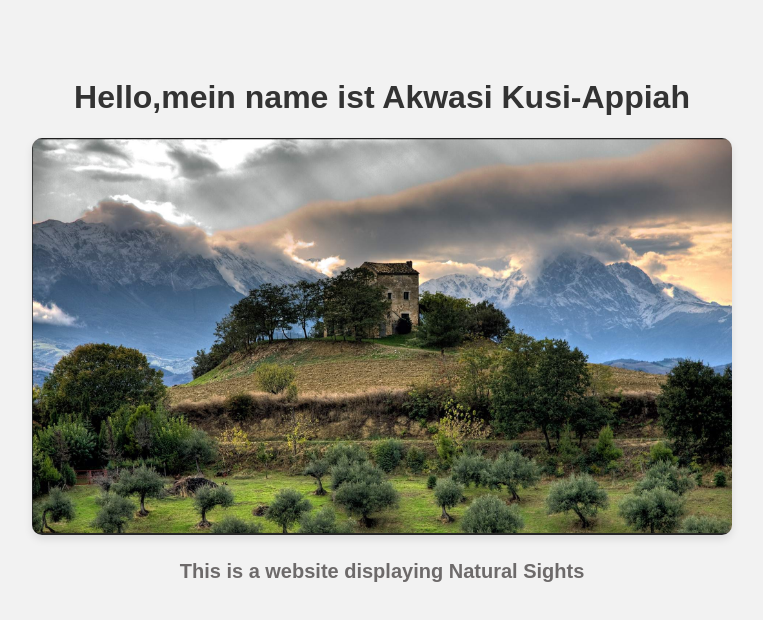
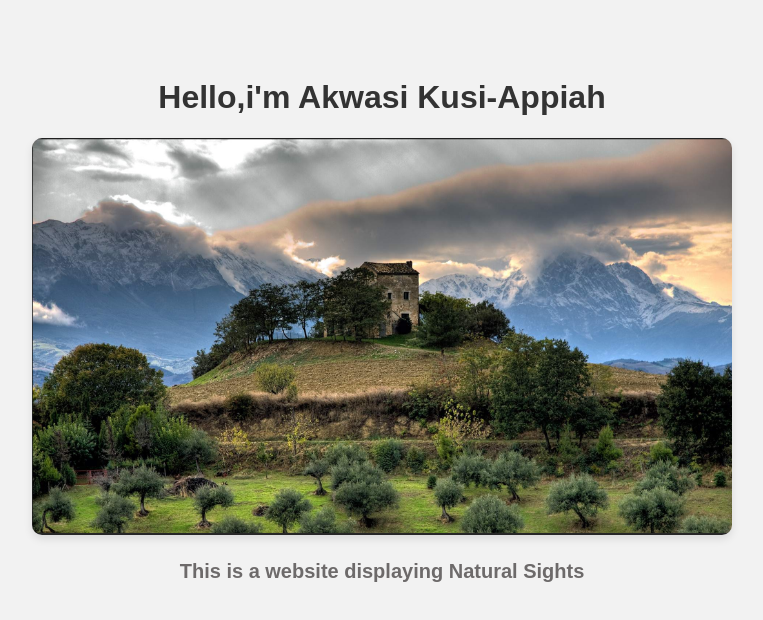
Before and after one commit to akusi-appiah/aws-wk3-beanstalk-app, a website: page public/index.html in a window 1280 px wide. Shown: the whole page, without its empty margins (258-1021 px from the left). Drawn offline with Linux system fonts and the light colour scheme.

Commit message:
revision 2 of pages

```diff
--- a/public/index.html
+++ b/public/index.html
@@ -7,7 +7,7 @@
     <link rel="stylesheet" href="/style.css" />
   </head>
   <body>
-    <h1>Hello,mein name ist Akwasi Kusi-Appiah</h1>
+    <h1>Hello,i'm Akwasi Kusi-Appiah</h1>
     <div class="image-container">
       <img id="rotating-image" src="/images/tree-pix.png" alt="Natural Sites" />
       <span>This is a website displaying Natural Sights</span>
```
